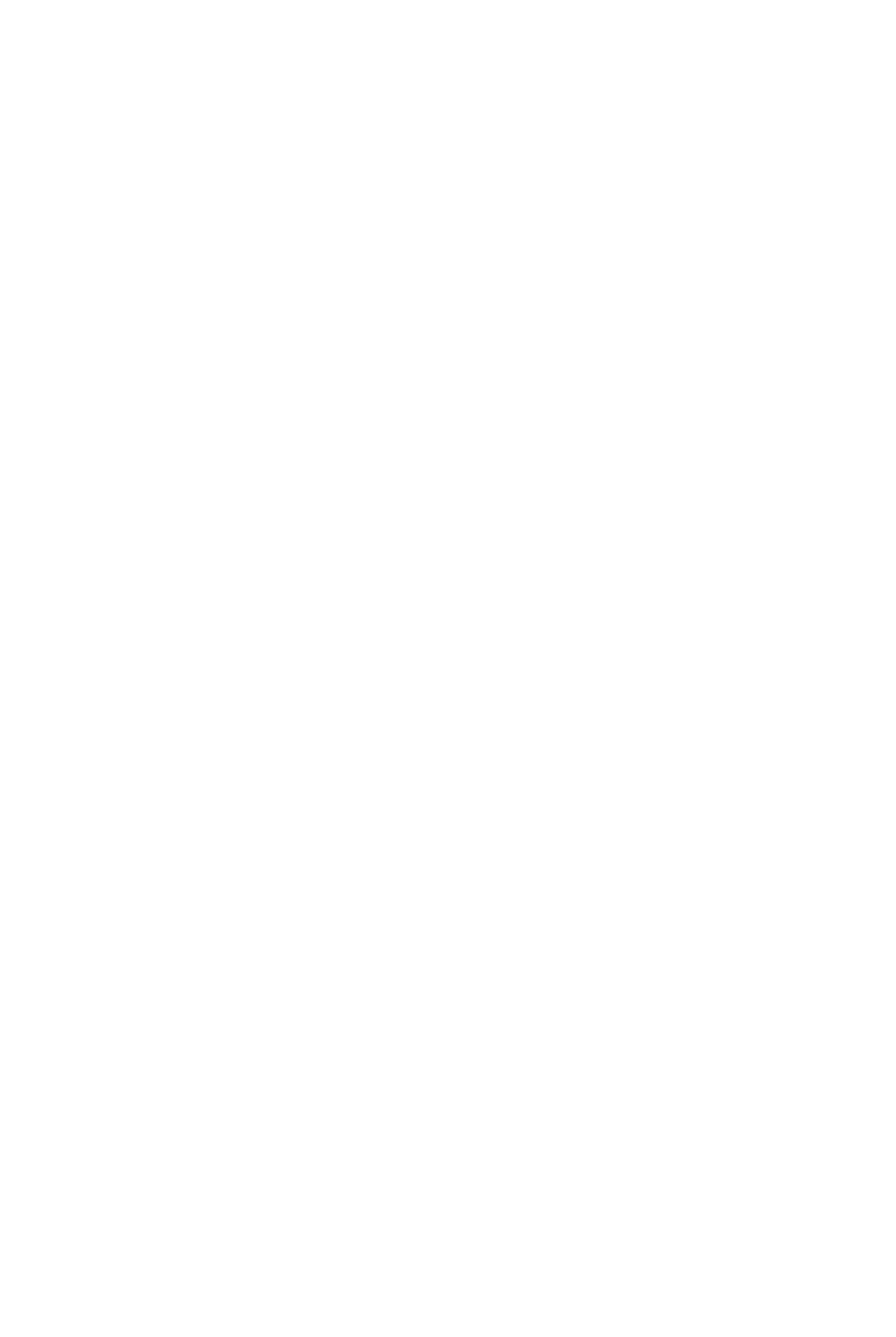
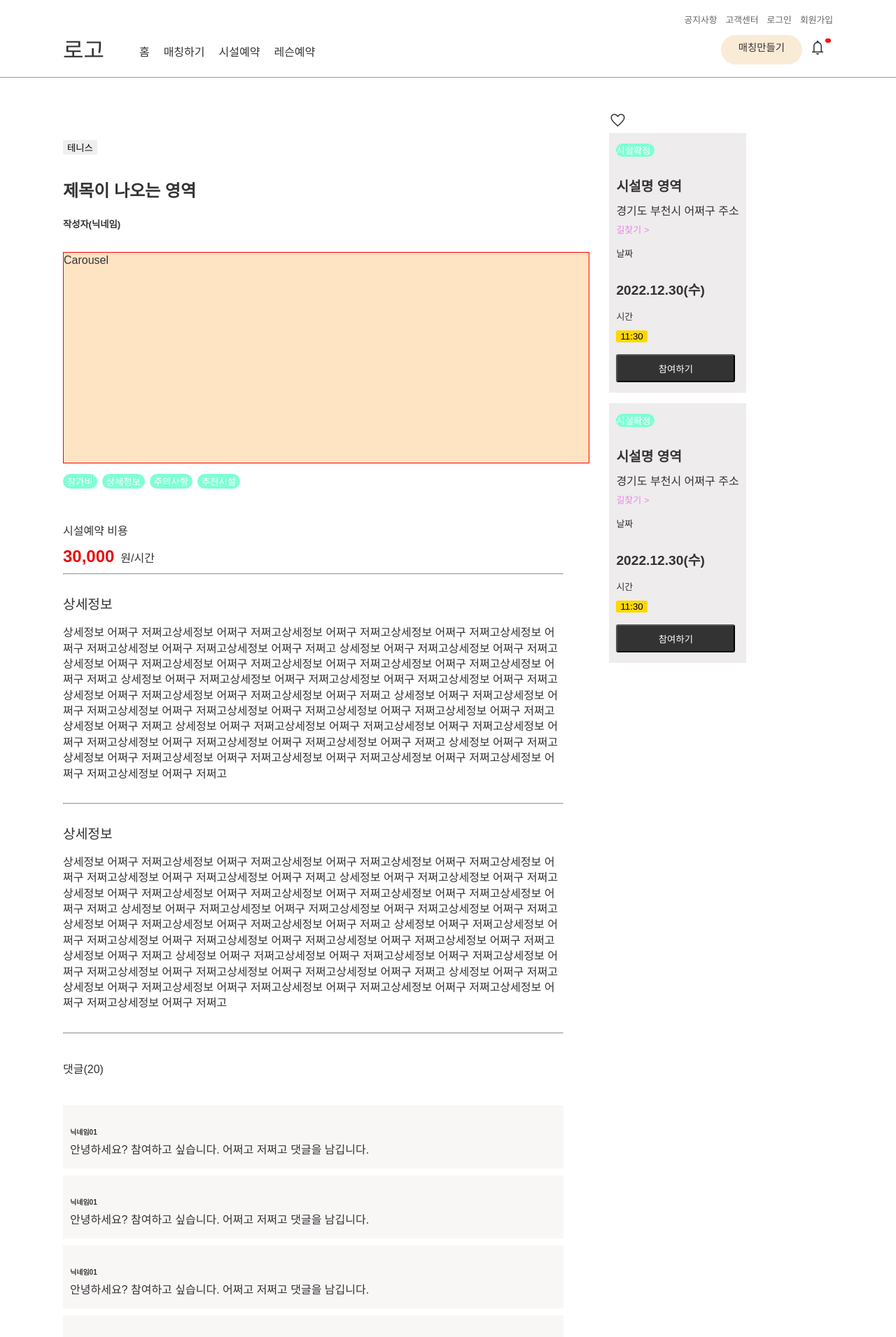
Before and after one commit to MultiFront/Multi_Front, a React (Create React App) app: page /lesson_detail_lay in a window 1280 px wide. Before the commit this address had no page. Shown: the top 1910 px of the page at 70% size. Before the commit the page ends 800 px from the top, so only its background shows below. Built offline with nearby package versions, Linux system fonts and the light colour scheme.

Commit message:
first commit

```diff
--- a/src/App.js
+++ b/src/App.js
@@ -3,19 +3,23 @@ import './App.css';
 import './reset.css';
 import Layout from './components/layout/layout';
 import Match_detail_lay from './components/layout/match_detail_lay';
-import Notice from './components/layout/notice'
+import Lesson_detail_lay from './components/layout/lesson_detail_lay';
 
 import {BrowserRouter, Routes, Route} from 'react-router-dom';
+import Header from './components/layout/header';
+import Footer from './components/layout/footer';
 
 function App() {
   return (
     <div className='App'>
       <BrowserRouter>
+      <Header/>
         <Routes>
           <Route path='/' element={<Layout/>}/>
-          <Route path='/notice' element={<Notice/>}/>
           <Route path='/match_detail_lay' element={<Match_detail_lay/>}/>
+          <Route path='/lesson_detail_lay' element={<Lesson_detail_lay/>}/>
         </Routes>
+        <Footer/>
       </BrowserRouter>
     </div>
 
--- a/src/components/layout/footer.css
+++ b/src/components/layout/footer.css
@@ -3,19 +3,20 @@
   font-size: 0.8em;
   width: 100%;
   height: 80px;
-  margin-top: 1200px;
-  clear: both;
-  bottom: 0;
+  margin: 0 auto;
   position: relative;
+  line-height: 35px;
 }
 
 .footer-service ul{
   display: flex;
+
 }
 
 .footer-service ul li{
   padding: 0 15px;
   position: relative;
+
 }
 
 .footer-service ul li::after{
@@ -45,12 +46,12 @@
 .footer-info{
   display: flex;
   height: 50px;
+  align-items: center;
   background-color: rgb(196, 195, 195);
 }
 
 .footer-last ul{
   display: flex;
-  line-height: 55px;
 }
 
 .footer-last ul li{
--- a/src/components/layout/header.js
+++ b/src/components/layout/header.js
@@ -8,7 +8,7 @@ const Header = () => {
         <div className='inner'>
           <div className='nav-top'>
             <ul>
-              <Link to={'/notice'}><li>공지사항</li></Link>
+              <Link to={'/'}><li>공지사항</li></Link>
               <Link to={'/'}><li>고객센터</li></Link>
               <Link to={'/'}><li>로그인</li></Link>
               <Link to={'/'}><li>회원가입</li></Link>
@@ -19,10 +19,10 @@ const Header = () => {
             <h1>로고</h1>
 
             <ul className='nav-main-list-left'>
-              <li><a href='/'>홈</a></li>
-              <li><a href='/'>매칭하기</a></li>
-              <li><a href='/'>시설예약</a></li>
-              <li><a href='/'>레슨예약</a></li>
+              <Link to={'/'}><li>홈</li></Link>
+              <Link to={'/'}><li>매칭하기</li></Link>
+              <Link to={'/'}><li>시설예약</li></Link>
+              <Link to={'/lesson_detail_lay'}><li>레슨예약</li></Link>
             </ul>
 
             <ul className='nav-main-list-right'>
--- /dev/null
+++ b/src/components/layout/lesson_detail_lay.css
@@ -0,0 +1,7 @@
+.carouselLesson {
+    border: 1px solid red;
+    background-color: bisque;
+    width: 750px;
+    height: 300px;
+    margin-bottom: 15px;
+}
--- /dev/null
+++ b/src/components/layout/lesson_detail_lay.js
@@ -0,0 +1,64 @@
+import React from 'react'
+import Comment from './matching_detail/comment'
+import Main_banner from './matching_detail/main-banner'
+import Sport_type from './matching_detail/sport-type'
+import Hr from './matching_detail/hr'
+import Match_category from './matching_detail/match_category'
+import Info from './matching_detail/info'
+import Cost from './matching_detail/cost'
+import Favourite from './matching_detail/favourite'
+
+import './common.css'
+import '../layout/lesson_detail_lay.css'
+
+function Lesson_detail_lay() {
+  return (
+    <div>
+      <div className='match_detail_lay'>
+
+<main className="main inner">
+    <div className='main-content'>
+
+    <Sport_type/>
+
+    <h2>제목이 나오는 영역</h2>
+    <h5 style={{marginBottom: '30px'}}>작성자(닉네임)</h5>
+
+    <div className='carouselLesson'>
+      Carousel
+    </div>
+
+    <Match_category/>
+
+    <h4 style={{marginBottom: '7px'}}>시설예약 비용</h4>
+    <Cost/>
+    <Hr/>
+    <Info/>
+    <Hr/>
+    <Info/>
+    <Hr/>
+
+    <h4 style={{margin: '40px auto'}}>댓글(20)</h4>
+
+        <div className="comment">
+            <Comment/>
+            <Comment/>
+            <Comment/>
+            <Comment/>
+        </div>
+</div>
+
+<div className="main-banner">
+<Favourite/>
+<Main_banner/>
+<Main_banner/>
+</div>
+
+</main>
+
+</div>
+    </div>
+  )
+}
+
+export default Lesson_detail_lay
--- a/src/components/layout/match_detail_lay.js
+++ b/src/components/layout/match_detail_lay.js
@@ -1,6 +1,4 @@
 import React from 'react'
-import Footer from './footer'
-import Header from './header'
 import Comment from './matching_detail/comment'
 import Main_banner from './matching_detail/main-banner'
 import Sport_type from './matching_detail/sport-type'
@@ -18,8 +16,6 @@ import '../layout/match_detail_lay.css'
 const Match_detail_lay = () => {
   return (
     <div className='match_detail_lay'>
-
-    <Header/>
 
     <main className="main inner">
         <div className='main-content'>
@@ -58,8 +54,6 @@ const Match_detail_lay = () => {
 
     </main>
 
-    <Footer/>
-
     </div>
 
   );
--- a/src/components/layout/notice.js
+++ /dev/null
@@ -1,11 +0,0 @@
-import React from 'react'
-
-function Notice() {
-  return (
-    <div>
-      login 하기
-    </div>
-  )
-}
-
-export default Notice
```
